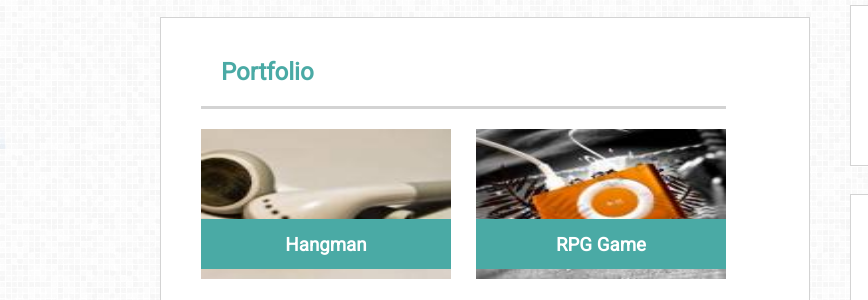
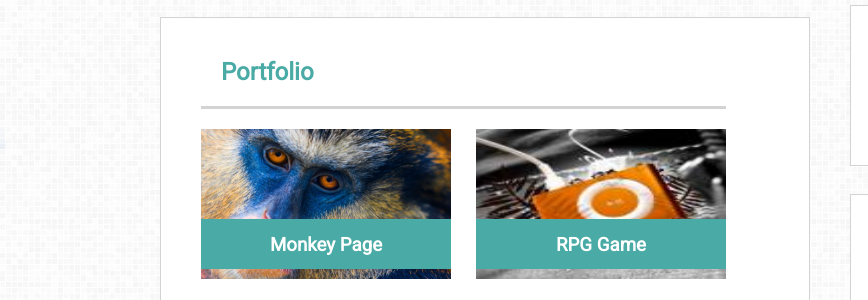
Before and after one commit to jorigs/Basic-Portfolio, a plain HTML site: page portfolio.html in a window 1280 px wide. Shown: the part 173-473 px from the top of the page, 0-868 px from the left. Drawn offline with nearby package versions, Linux system fonts and the light colour scheme; a web font is replaced by a local one.

Commit message:
add monkey link

```diff
--- a/assets/css/portfolio.css
+++ b/assets/css/portfolio.css
@@ -164,13 +164,13 @@ h1 a:hover {
 }
 
 
-#hangman {
+#monkey {
 	float: left;
 	position: relative;
 	margin-bottom: 20px;
 }
 
-#hangman h3 {
+#monkey h3 {
 	position: absolute;
 	top: 90px;
 }
--- a/portfolio.html
+++ b/portfolio.html
@@ -48,9 +48,9 @@
 			<h2>Portfolio</h2>
 				<div class="content">
 
-					<div id="hangman">
-					<img src="assets/images/headphones.jpeg" width="250px" height="150px">
-					<a href="#"><h3>Hangman</h3></a>
+					<div id="monkey">
+					<img src="assets/images/blue-monkey.jpeg" width="250px" height="150px">
+					<a href="jorigs.github.io/monkey"><h3>Monkey Page</h3></a>
 					</div>
 
 					<div id="rpg">
```
Also changed, not shown: assets/images/blue-monkey.jpeg (added).
